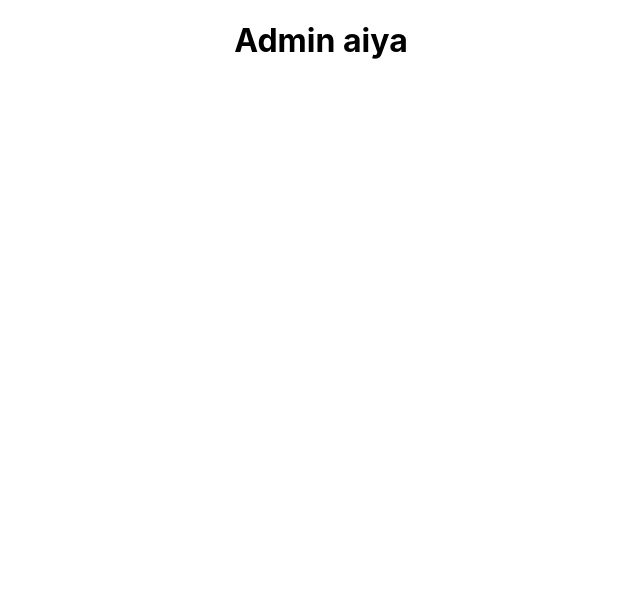
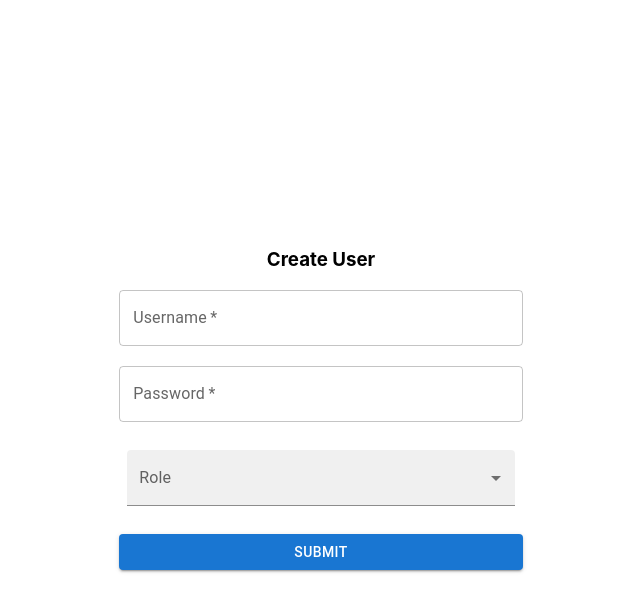
Before and after one commit to IshiniKiridena/ssd-frontend, a React (Create React App) app: page /admin in a window 1280 px wide. Shown: the top 612 px of the page, without its empty margins (319-959 px from the left). Built offline with nearby package versions, Linux system fonts and the light colour scheme.

Commit message:
dashboards committed

```diff
--- a/src/Components/AdminDashboard.js
+++ b/src/Components/AdminDashboard.js
@@ -1,10 +1,74 @@
-
 import React, { Component } from "react";
+import axios from 'axios';
+import InputLabel from '@mui/material/InputLabel';
+import MenuItem from '@mui/material/MenuItem';
+import FormControl from '@mui/material/FormControl';
+import Select from '@mui/material/Select';
+import { TextField,Button } from "@mui/material";
 
 class AdminDashboard extends Component{
+
+    constructor(props){
+        super(props)
+
+        this.state={
+            username:'',
+            password:'',
+            role:''
+        }
+    }
+
+    handleChange =(e) =>{
+        this.setState({
+            [e.target.name]: e.target.value
+        })
+    }
+
+    handleSubmit =(e) =>{
+        e.preventDefault()
+        axios.post('http://localhost:4000/users/create',this.state,{
+
+        })
+        .then(response =>{
+            console.log(response)
+        })
+    }
+
     render(){
+        const{username,password,role} = this.state
+
         return(
-            <h1>Admin aiya</h1>
+            <div style={{display: "flex",justifyContent: "center",alignItems: "center",height: "100vh"}}>
+                <div>
+            <h3>Create User</h3>
+            <form id="regForm" onSubmit={this.handleSubmit}>
+            <FormControl sx={{ width: "40ch" }} variant="outlined">
+                <TextField name="username" id="username" label="Username" variant="outlined" value={username} onChange={this.handleChange} required/>{" "}
+                <br />
+                <TextField name="password" id="password" label="Password" variant="outlined" value={password} onChange={this.handleChange} required/>{" "}
+                <br/>
+                <FormControl variant="filled" sx={{ m: 1, minWidth: 120 }}>
+                <InputLabel id="demo-simple-select-filled-label">Role</InputLabel>
+                    <Select name="role"
+                    labelId="demo-simple-select-filled-label"
+                    id="demo-simple-select-filled"
+                    value={role}
+                    onChange={this.handleChange}
+                    >
+                    <MenuItem value="">
+                        <em>None</em>
+                    </MenuItem>
+                    <MenuItem value={"Worker"}>Worker</MenuItem>
+                    <MenuItem value={"Manager"}>Manager</MenuItem>
+                    </Select>
+                    </FormControl>
+                    <br/>
+                <Button type="submit" variant="contained">Submit</Button>
+                </FormControl>
+            </form>
+
+            </div>
+        </div>
         )
     }
 }
--- a/src/Components/ManagerDashboard.js
+++ b/src/Components/ManagerDashboard.js
@@ -1,10 +1,52 @@
-
 import React, { Component } from "react";
+import axios from 'axios';
+import { FormControl,Button,TextField } from "@mui/material";
 
 class ManagerDashboard extends Component{
+
+    constructor(props){
+        super(props)
+
+        this.state={
+            message:'',
+            sender:''
+        }
+    }
+
+    handleChange =(e) =>{
+        this.setState({
+            [e.target.name]: e.target.value
+        })
+    }
+
+    handleSubmit =(e) =>{
+        e.preventDefault()
+        axios.post('http://localhost:4000/messages/messages',this.state,{
+
+        })
+        .then(response =>{
+            console.log(response)
+        })
+    }
+
     render(){
+        const{message} = this.state
+
         return(
-            <h1>Manager aiya</h1>
+            <div style={{display: "flex",justifyContent: "center",alignItems: "center",height: "100vh"}}>
+            <div>
+            <h3>Enter Message</h3>
+            <form id="msgForm" onSubmit={this.handleSubmit}>
+            <FormControl sx={{ width: "40ch" }} variant="outlined">
+                <TextField name="message" id="message" label="Message" variant="outlined" value={message} onChange={this.handleChange} required/>{" "}
+                <br/>
+                <Button variant="outlined" component="label">Upload File<input type="file" hidden/></Button>
+                <br/>
+                <Button type="submit" variant="contained">Send</Button>
+            </FormControl>
+            </form>
+            </div>
+            </div>
         )
     }
 }
--- a/src/Components/WorkerDashboard.js
+++ b/src/Components/WorkerDashboard.js
@@ -1,9 +1,51 @@
 import React, { Component } from "react";
+import axios from 'axios';
+import { FormControl,Button,TextField } from "@mui/material";
 
 class WorkerDashboard extends Component{
+
+    constructor(props){
+        super(props)
+
+        this.state={
+            message:'',
+            sender:''
+        }
+    }
+
+    handleChange =(e) =>{
+        this.setState({
+            [e.target.name]: e.target.value
+        })
+    }
+
+    handleSubmit =(e) =>{
+        e.preventDefault()
+        axios.post('http://localhost:4000/messages/messages',this.state,{
+
+        })
+        .then(response =>{
+            console.log(response)
+        })
+    }
+
     render(){
+        const{message} = this.state
+
         return(
-            <h1>Worker aiya</h1>
+            <div style={{display: "flex",justifyContent: "center",alignItems: "center",height: "100vh"}}>
+            <div>
+                <h3>Enter Message</h3>
+                <form id="msgForm" onSubmit={this.handleSubmit}>
+                <FormControl sx={{ width: "40ch" }} variant="outlined">
+                <TextField name="message" id="message" label="Message" variant="outlined" value={message} onChange={this.handleChange} required/>{" "}
+                <br />
+                <Button type="submit" variant="contained">Send</Button>
+                </FormControl>
+                </form>
+
+        </div>
+        </div>
         )
     }
 }
```
Also changed, not shown: 1 other file (tests, documents, lock files or other folders).
